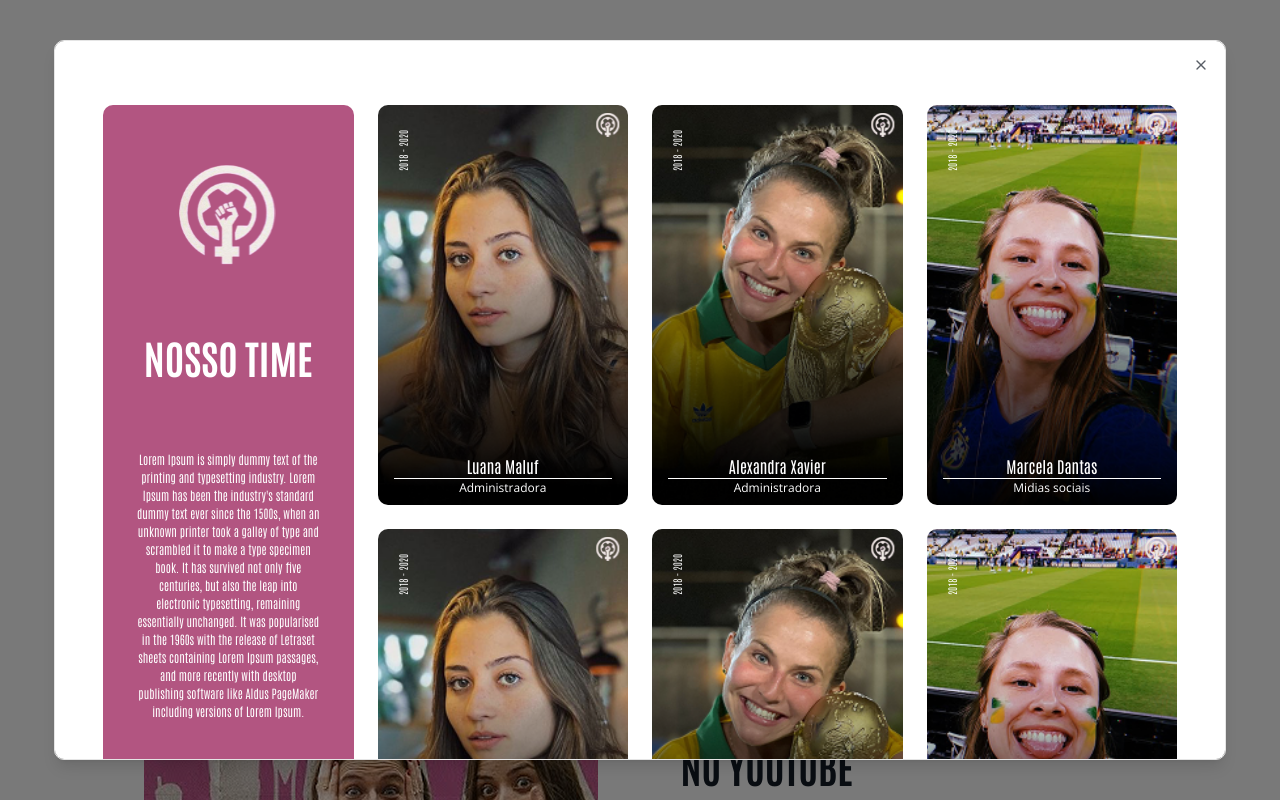
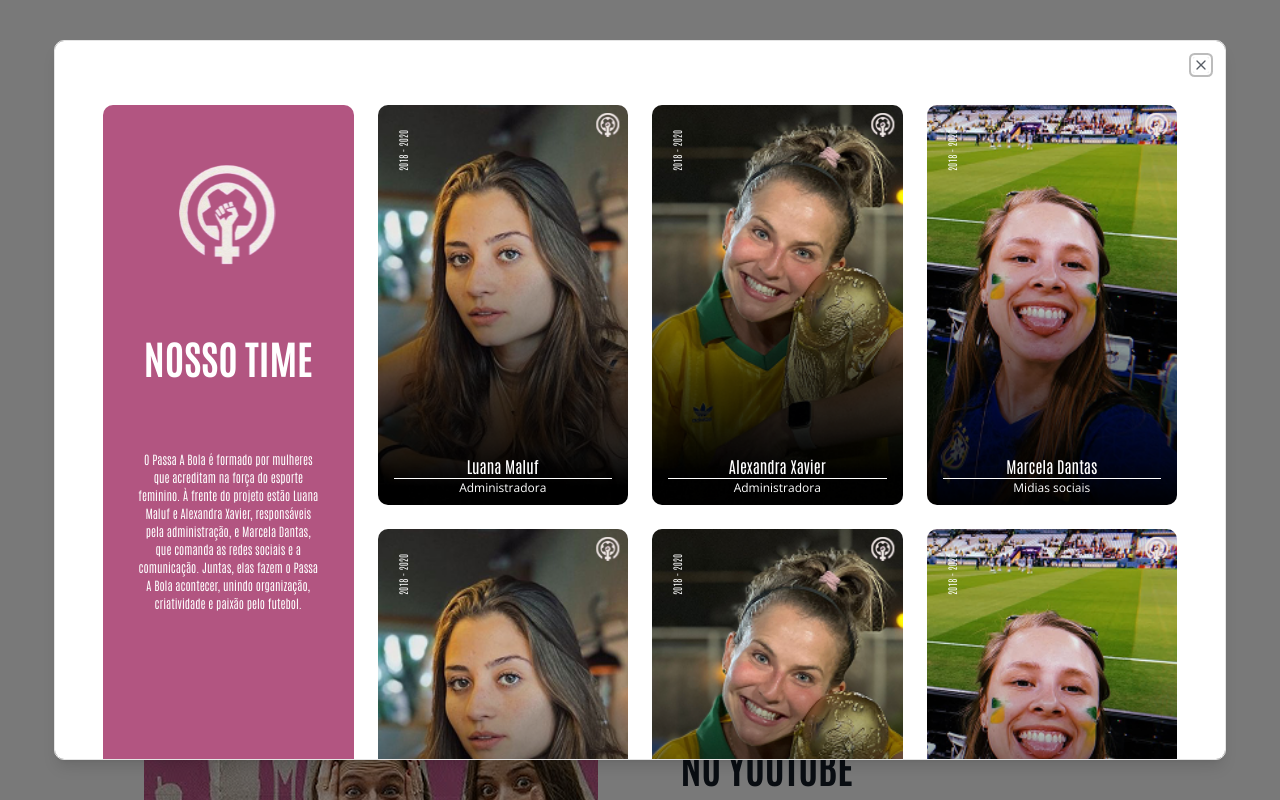
Before and after one commit to Augusto-Valerio/Passa-a-Bola, a React (Vite) app: page / in a window 1280 px wide. Both pictures are taken after a click on the button "Nosso Time". Shown: the part 839-1639 px from the top of the page. Built offline with nearby package versions, Linux system fonts and the light colour scheme.

Commit message:
Fix: Change our team's text

```diff
--- a/src/pages/Home/Home.jsx
+++ b/src/pages/Home/Home.jsx
@@ -98,13 +98,7 @@ export default function Home() {
                   <DialogHeader></DialogHeader>
                   <NossoTime />
 
-                  <DialogFooter>
-                    <DialogClose asChild>
-                      <Button className="w-full sm:w-auto bg-pink text-white hover:bg-hover-pink cursor-pointer mr-0 sm:mr-[24px]">
-                        Fechar
-                      </Button>
-                    </DialogClose>
-                  </DialogFooter>
+
                 </DialogContent>
               </form>
             </Dialog>
--- a/src/pages/NossoTime/NossoTime.jsx
+++ b/src/pages/NossoTime/NossoTime.jsx
@@ -14,15 +14,9 @@ export default function NossoTime() {
           NOSSO TIME
         </h2>
         <p className="max-w-[11.438rem] text-center font-antonio font-light text-[0.75rem]">
-          Lorem Ipsum is simply dummy text of the printing and typesetting
-          industry. Lorem Ipsum has been the industry's standard dummy text ever
-          since the 1500s, when an unknown printer took a galley of type and
-          scrambled it to make a type specimen book. It has survived not only
-          five centuries, but also the leap into electronic typesetting,
-          remaining essentially unchanged. It was popularised in the 1960s with
-          the release of Letraset sheets containing Lorem Ipsum passages, and
-          more recently with desktop publishing software like Aldus PageMaker
-          including versions of Lorem Ipsum.
+          O Passa A Bola é formado por mulheres que acreditam na força do esporte feminino.
+          À frente do projeto estão Luana Maluf e Alexandra Xavier, responsáveis pela administração, e Marcela Dantas, que comanda as redes sociais e a comunicação.
+          Juntas, elas fazem o Passa A Bola acontecer, unindo organização, criatividade e paixão pelo futebol.
         </p>
       </div>
 
```
